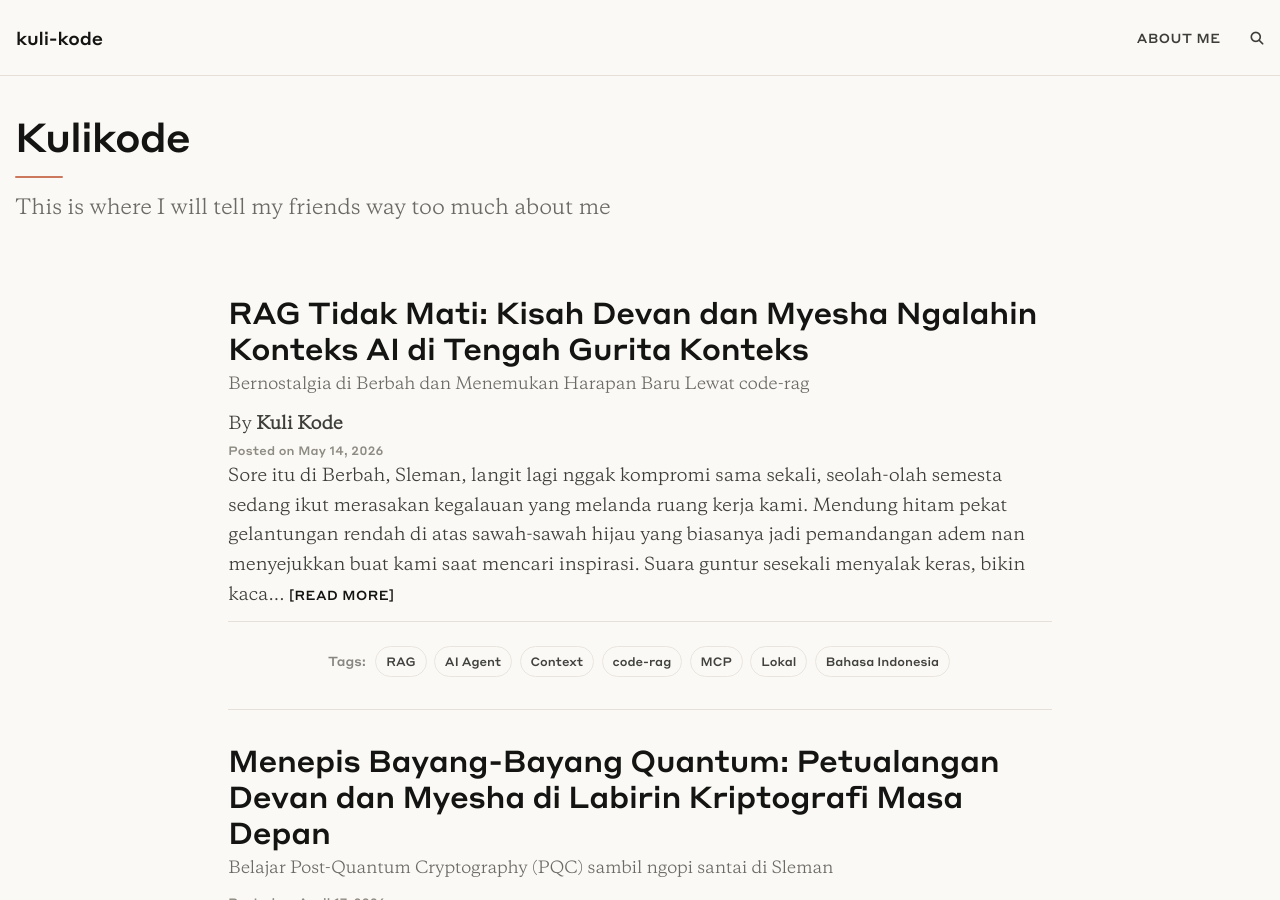
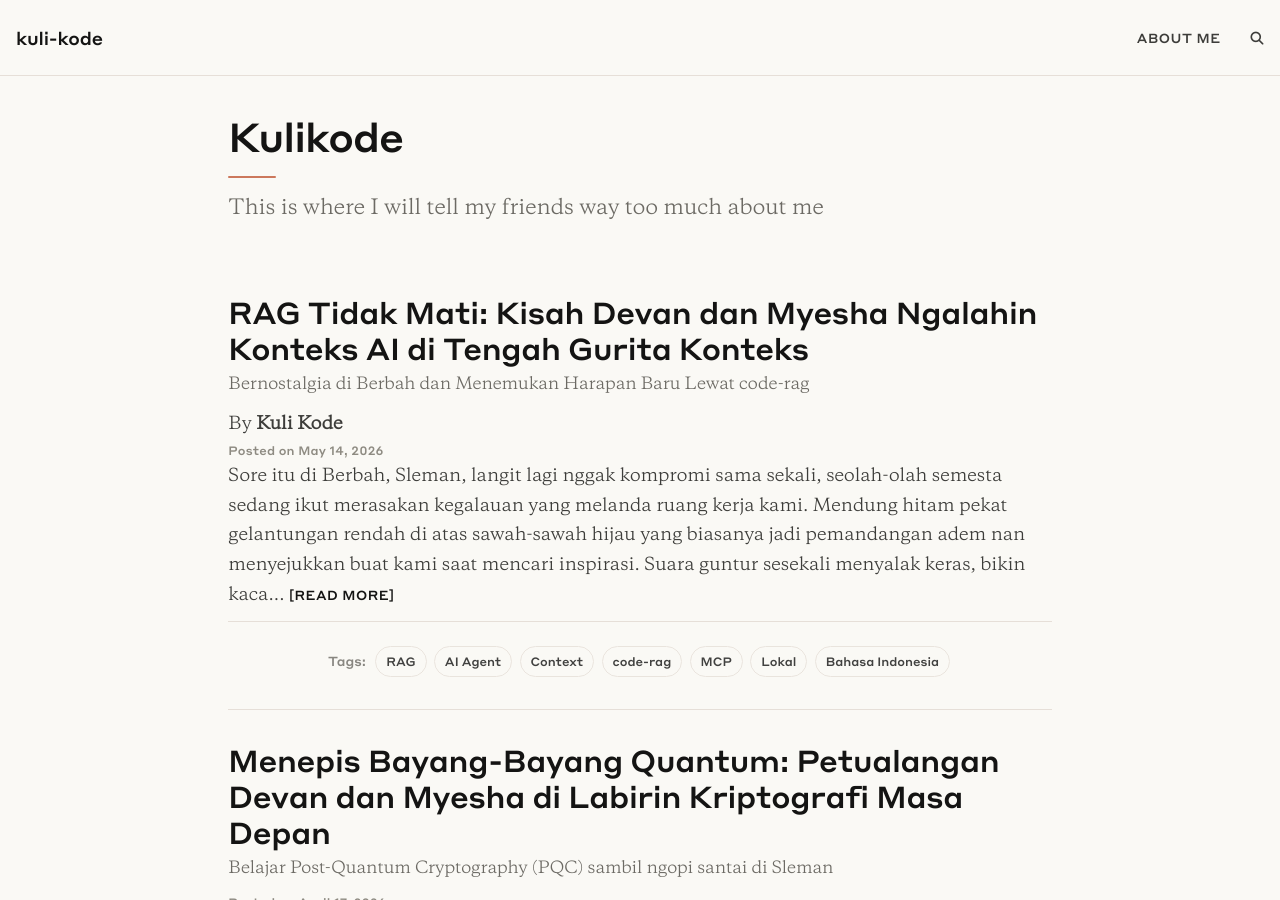
Before and after one commit to khairu-aqsara/khairu-aqsara.github.io, a Jekyll site: the page built from index.html, in a window 1280 px wide and 900 px high. Built offline with Jekyll 4.4.1, drawn with Linux system fonts in a browser that asks for light colours; the list of posts is cut into pages by our own code; comment, search, counter and statistics services are not loaded.

Commit message:
Revert header to original layout

```diff
--- a/_includes/header.html
+++ b/_includes/header.html
@@ -21,7 +21,7 @@
   {% if page.cover-img or page.title %}
   <div class="container-md">
     <div class="row">
-      <div class="col-xl-9 col-lg-10">
+      <div class="col-xl-8 offset-xl-2 col-lg-10 offset-lg-1">
         <div class="{{ include.type }}-heading">
           <h1>{% if page.title %}{{ page.title | strip_html }}{% else %}<br/>{% endif %}</h1>
           {% if page.subtitle %}
```
